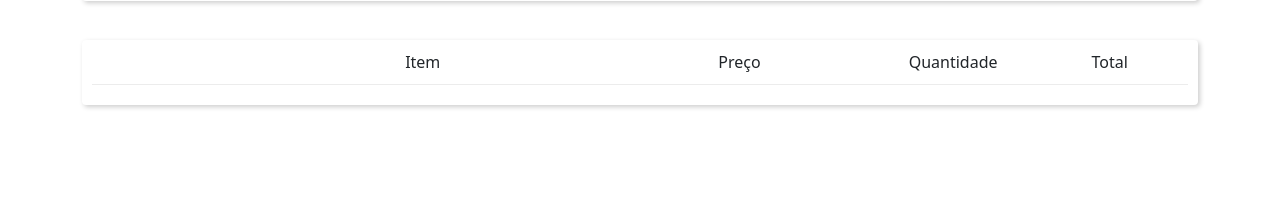
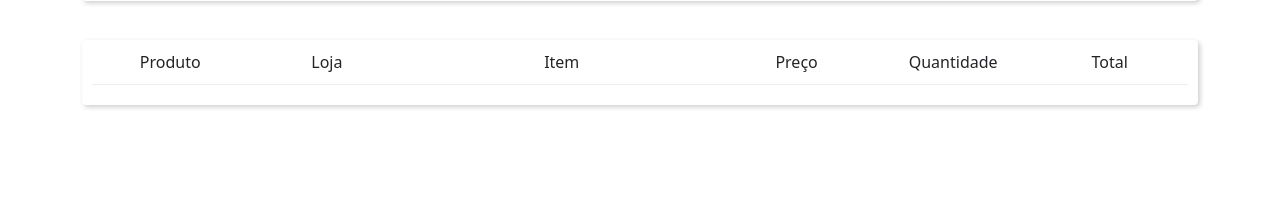
Before and after one commit to ThiagoThomas09/projeto_compras, a Django app: page /lista-desejos in a window 1280 px wide. Shown: the part 259-474 px from the top of the page. Run offline with Django 5.2, Linux system fonts and the light colour scheme.

Commit message:
Adicionado lojas

```diff
--- a/loja/admin.py
+++ b/loja/admin.py
@@ -2,5 +2,6 @@ from django.contrib import admin
 from . models import *
 
 admin.site.register(Cliente)
+admin.site.register(Loja)
 admin.site.register(Produto)
 admin.site.register(ListaDesejos)
--- a/loja/templates/loja/loja.html
+++ b/loja/templates/loja/loja.html
@@ -6,13 +6,16 @@
         <div class="col-lg-4">
             <img src="{{produto.imageURL}}" class="center-image">
             <div class="box-element produto">
+                <img src="{{ produto.loja.imageURL }}" class="loja-imagem">
                 <h6><strong>{{produto.nome}}</strong></h6>
+
                 <hr>
                 <button class="btn-add-wishlist">
                     <i class="fa fa-heart"></i> Favoritos
                 </button>
                 <h4 class="preco-direita">R$ {{produto.preco|floatformat:2}}</h4>
             </div>
+
         </div>
     {% endfor %}
 </div>
--- a/loja/templates/loja/wishlist.html
+++ b/loja/templates/loja/wishlist.html
@@ -23,18 +23,20 @@
 
         <div class="box-element">
             <div class="list-row">
-                <div style="flex:2"></div>
-                <div style="flex:2">Item</div>
-                <div style="flex:1">Preço</div>
+                <div style="flex:1; text-align: center">Produto</div>
+                <div style="flex:1; text-align: center">Loja</div>
+                <div style="flex:2; text-align: center">Item</div>
+                <div style="flex:1; text-align: center">Preço</div>
                 <div style="flex:1; text-align: center;">Quantidade</div>
                 <div style="flex:1; text-align: center;">Total</div>
             </div>
 
             {% for item in itens_lista %}
             <div class="list-row">
-                <div style="flex:2"><img class="row-image" src="{{ item.produto.imageURL }}"></div>
-                <div style="flex:2">{{ item.produto.nome }}</div>
-                <div style="flex:1">R$ {{ item.produto.preco|floatformat:2 }}</div>
+                <div style="flex:1; text-align: center"><img class="row-image" src="{{ item.produto.imageURL }}"></div>
+                <div style="flex:1; text-align: center"><img class="row-image" src="{{ item.produto.loja.imageURL }}"></div>
+                <div style="flex:2; text-align: center">{{ item.produto.nome }}</div>
+                <div style="flex:1; text-align: center">R$ {{ item.produto.preco|floatformat:2 }}</div>
                 <div style="flex:1">
 
                     <div class="quantidade">
--- a/static/css/main.css
+++ b/static/css/main.css
@@ -86,3 +86,8 @@
     padding: 0;
     text-align: center;
 }
+
+.loja-imagem {
+    float: right;
+    width: 100px;
+}
```
Also changed, not shown: loja/models.py (+17 -0 lines), loja/migrations/0003_loja_produto_loja.py (added), static/images/atacado_games.png (added), static/images/cellshop.png (added), static/images/mega_eletronicos.jpg (added), static/images/nissei.png (added).
